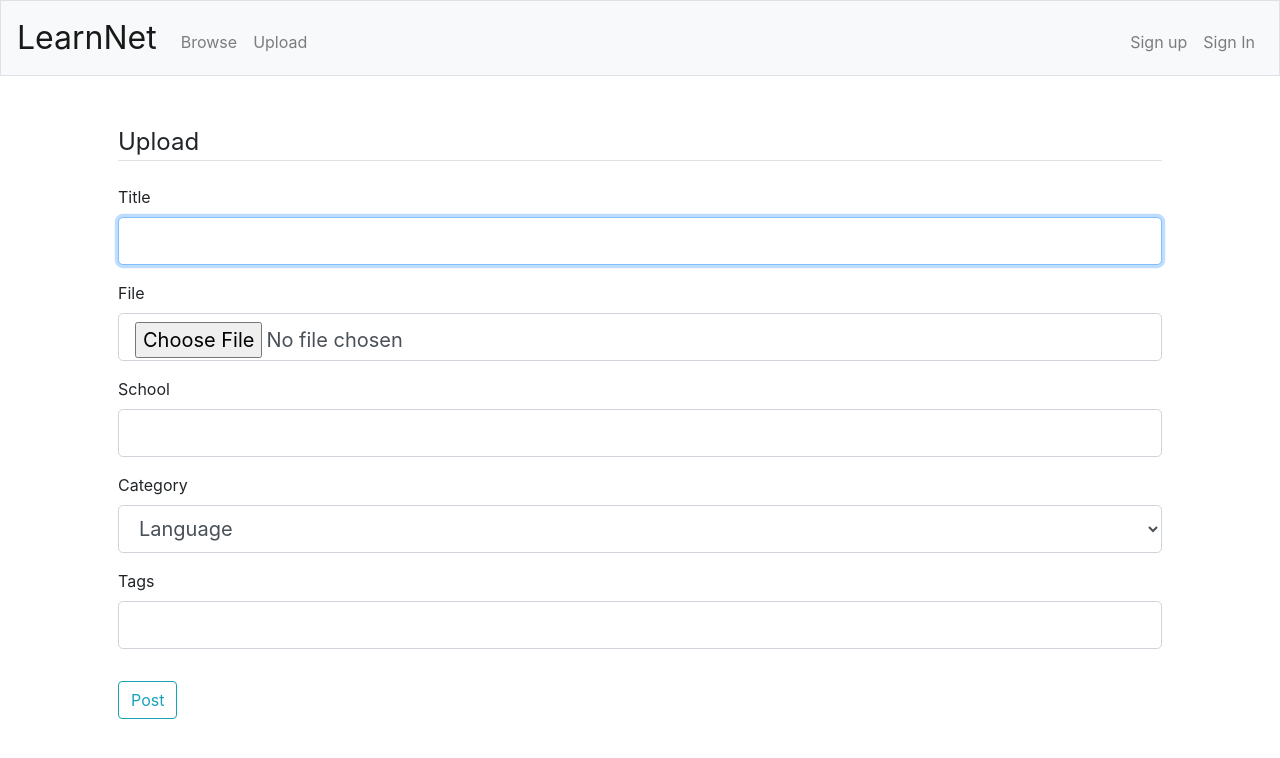
After one commit to francisdbillones/LearnNet, a Flask app: template learn_net/templates/upload.html in a window 1280 px wide. The commit adds this page. Shown: the top 758 px of the page. Run offline with Flask 2, Linux system fonts and the light colour scheme; the template is opened without the code that fills it: values that come from a table or form of the project are taken from there, others are empty; some libraries are stand-ins or nearby versions.

Commit message:
added basic functionality for uploading new content

```diff
--- a/open_ed_web/__init__.py
+++ b/learn_net/__init__.py
@@ -35,4 +35,4 @@ def after_request(response):
     response.headers['Pragma'] = 'no-cache'
     return response
 
-from open_ed_web import routes
+from learn_net import routes
--- a/open_ed_web/forms.py
+++ b/learn_net/forms.py
@@ -1,10 +1,9 @@
-from wtforms.fields import StringField, PasswordField, SubmitField, BooleanField
+from wtforms.fields import StringField, PasswordField, SubmitField, BooleanField, SelectField
 from wtforms.validators import DataRequired, Length, Email, EqualTo, ValidationError
 from flask_wtf import FlaskForm
 from flask_wtf.file import FileField, FileAllowed
 from flask_login import current_user
-from open_ed_web.models import User
-from open_ed_web import bcrypt
+from learn_net.models import User
 
 # registration form
 class SignUpForm(FlaskForm):
@@ -48,5 +47,19 @@ class UpdateAccountForm(FlaskForm):
     # check that the username isn't the same as the current username and the chosen username isn't taken
     def validate_username(self, username):
         if current_user.username != username.data:
-            if User.query.filter_by(username=username.data):
+            if User.query.filter_by(username=username.data).first():
                 raise ValidationError('That username is taken. Please choose a different one.')
+
+# form for users to upload new content (documents, slides, etc)
+class UploadContentForm(FlaskForm):
+    title = StringField('Title', description='Add a title.', validators=[DataRequired(), Length(min=5, max=30)])
+    file = FileField('File', validators=[FileAllowed([
+        'doc', 'docx', 'pdf', 'odt', # document formats
+        'ppt', 'pptx', 'pptm' # slideshow formats
+    ])])
+    school = StringField('School', description="From what school is this from? If you don't set anything, it'll be your school by default.")
+    category = SelectField('Category', description='For what topic is this for?', choices=[
+        'Language', 'Mathematics', 'Science', 'Health', 'Physical Education', 'Art', 'Music', 'Other'
+    ])
+    tags = StringField('Tags', description='Tags provide unique identification. Add some so that others can search for your uploads easier.')
+    submit = SubmitField('Post')
--- a/open_ed_web/templates/index.html
+++ b/learn_net/templates/index.html
@@ -1,12 +1,12 @@
 {% extends 'layout.html' %}
-{% block title %} Welcome to OpenEd {% endblock %}
+{% block title %} Welcome to LearnNet {% endblock %}
 
 {% block main %}
 {% if not session.get('userID') %}
 <div id='call-to-action'>
     {% if not session.get('userID') %}
     <h1 class='cover-heading'>Free education for all.</h1>
-    <p class='lead'>OpenEd is a platform to distribute educational resources, tools, and documents. Access material from universities and schools all around the world.</p>
+    <p class='lead'>LearnNet is a platform to distribute educational resources, tools, and documents. Access material from universities and schools all around the world.</p>
     <p class='lead'>
         <a href='#' class='btn btn-lg btn-secondary'>Learn more</a>
     </p>
--- a/open_ed_web/templates/layout.html
+++ b/learn_net/templates/layout.html
@@ -28,7 +28,7 @@
 
 <body>
     <nav class='navbar navbar-expand-md navbar-light bg-light border'>
-        <a class='navbar-brand' href='/'>OpenEd</a>
+        <a class='navbar-brand' href='/'>LearnNet</a>
         <button aria-controls='navbar' aria-expanded='false' aria-label='Toggle navigation' class='navbar-toggler' data-target='#navbar' data-toggle='collapse' type='button'>
                 <span class='navbar-toggler-icon'></span>
             </button>
--- /dev/null
+++ b/learn_net/templates/upload.html
@@ -0,0 +1,78 @@
+{% extends "layout.html" %}
+{% block title %} Upload {% endblock %}
+
+{% block main %}
+<div class='content-section'>
+    <form action='' method='POST' enctype='multipart/form-data'>
+        {{ form.hidden_tag() }}
+        <fieldset class='form-group'>
+            <legend class='border-bottom mb-4'>Upload</legend>
+            <div class='form-group'>
+                {{ form.title.label(class='form=control-label') }}
+                {% if form.title.errors %}
+                  <!-- display errors !-->
+                  {{ form.title(class='form-control form-control-lg is-invalid', autocomplete='off') }}
+                  <div class='invalid-feedback'>
+                      {% for error in form.title.errors %}
+                      <span>{{ error }}</span> {% endfor %}
+                  </div>
+
+                {% else %}
+                  {{ form.title(class='form-control form-control-lg', autocomplete='off', autofocus=true) }}
+                {% endif %}
+            </div>
+            <div class='form-group'>
+                {{ form.file.label(class='form=control-label') }}
+                {% if form.file.errors %}
+                  <!-- display errors !-->
+                  {{ form.file(class='form-control form-control-lg is-invalid', autocomplete='off') }}
+                  <div class='invalid-feedback'>
+                      {% for error in form.file.errors %}
+                      <span>{{ error }}</span> {% endfor %}
+                  </div>
+
+                {% else %}
+                  {{ form.file(class='form-control form-control-lg', autocomplete='off', autofocus=true) }}
+                {% endif %}
+            </div>
+
+            <div class='form-group'>
+                {{ form.school.label(class='form=control-label') }}
+                {% if form.school.errors %}
+                    <!-- display errors !-->
+                    {{ form.school(class='form-control form-control-lg is-invalid', autocomplete='off') }}
+                    <div class='invalid-feedback'>
+                        {% for error in form.school.errors %}
+                            <span>{{ error }}</span>
+                        {% endfor %}
+                    </div>
+
+                {% else %}
+                  {{ form.school(class='form-control form-control-lg', autocomplete='off') }}
+                {% endif %}
+            </div>
+            <div class='form-group'>
+                {{ form.category.label(class='form=control-label') }}
+                {{ form.category(class='form-control form-control-lg', autocomplete='off') }}
+                {% if form.category.errors %}
+                  <!-- display errors !-->
+                    {% for error in form.category.errors %}
+                      <span class='text-danger'>{{ error }}</span>
+                    {% endfor %}
+                {% endif %}
+            </div>
+            <div class='form-group'>
+                {{ form.tags.label(class='form=control-label') }}
+                {{ form.tags(class='form-control form-control-lg', autocomplete='off') }}
+                {% if form.tags.errors %}
+                  <!-- display errors !-->
+                    {% for error in form.tags.errors %}
+                      <span class='text-danger'>{{ error }}</span>
+                    {% endfor %}
+                {% endif %}
+            </div>
+        </fieldset>
+        {{ form.submit(class='btn btn-outline-info') }}
+    </form>
+</div>
+{% endblock %}
--- a/run.py
+++ b/run.py
@@ -1,4 +1,4 @@
-from open_ed_web import app
+from learn_net import app
 
 if __name__ == '__main__':
     app.run(debug=True)
```
Also changed, not shown: learn_net/helpers.py (added, +45 -0 lines), learn_net/models.py (renamed from open_ed_web/models.py, +11 -3 lines), learn_net/routes.py (renamed from open_ed_web/routes.py, +30 -7 lines), open_ed_web/helpers.py (deleted, +0 -23 lines), learn_net/static/images/profile_pictures/06906bff02d67b6770f86556fc32871c.jpg (renamed from open_ed_web/static/images/profile_pictures/06906bff02d67b6770f86556fc32871c.jpg), learn_net/static/images/profile_pictures/9fd37a3f188e95c21dc2ceff898fb936.jpg (renamed from open_ed_web/static/images/profile_pictures/9fd37a3f188e95c21dc2ceff898fb936.jpg), learn_net/static/images/profile_pictures/default.jpg (renamed from open_ed_web/static/images/profile_pictures/default.jpg), learn_net/static/scripts/greeter.js (renamed from open_ed_web/static/scripts/greeter.js), learn_net/static/scripts/validate.js (renamed from open_ed_web/static/scripts/validate.js), learn_net/static/styles/account_page.css (renamed from open_ed_web/static/styles/account_page.css), learn_net/static/styles/styles.css (renamed from open_ed_web/static/styles/styles.css), learn_net/templates/account.html (renamed from open_ed_web/templates/account.html), learn_net/templates/signin.html (renamed from open_ed_web/templates/signin.html), learn_net/templates/signup.html (renamed from open_ed_web/templates/signup.html).
